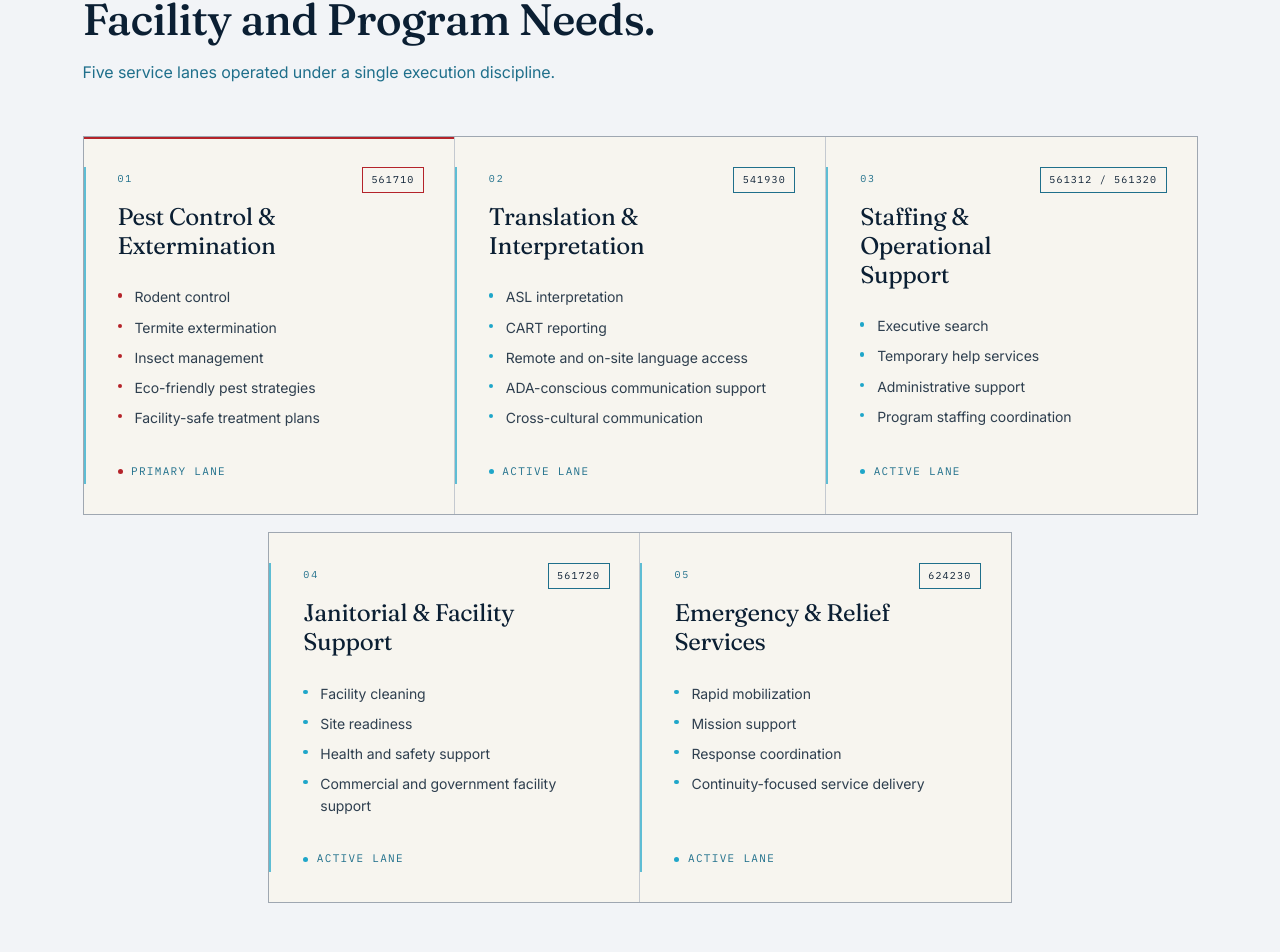
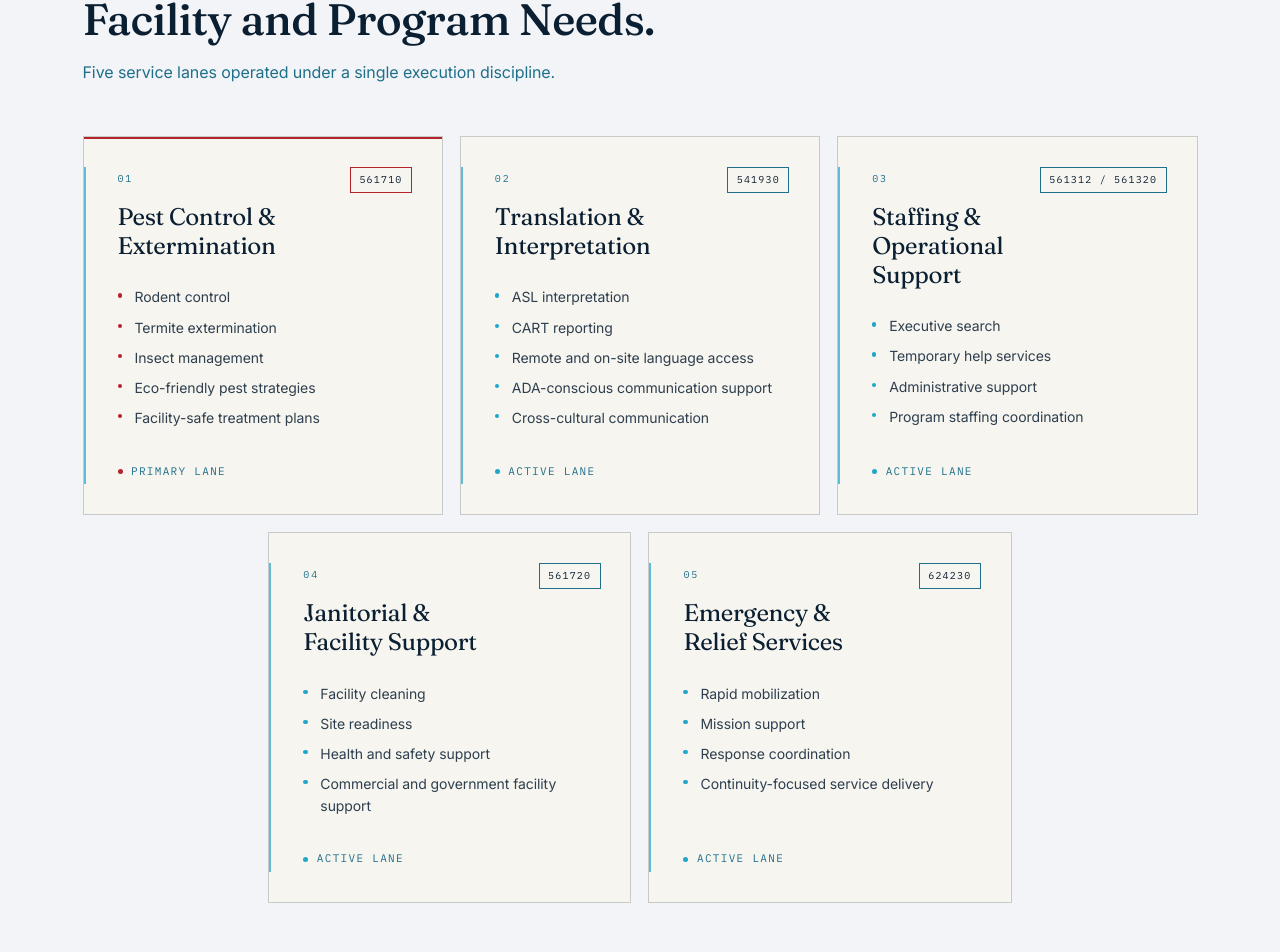
Before and after one commit to thekidd2227/govcon, a Next.js app in the folder sites/ariels-river-contracting-group/: page / in a window 1280 px wide. Shown: the part 1829-2781 px from the top of the page. Built offline with nearby package versions, Linux system fonts and the light colour scheme.

Commit message:
fix: remove empty grey capability grid cell

```diff
--- a/sites/ariels-river-contracting-group/app/sections/Capabilities.tsx
+++ b/sites/ariels-river-contracting-group/app/sections/Capabilities.tsx
@@ -16,12 +16,12 @@ export function Capabilities() {
           Five service lanes operated under a single execution discipline.
         </p>
         <div className="mt-12 flex flex-col gap-4">
-          <div className="grid gap-px bg-arcg-navy/20 border border-arcg-navy/20 lg:grid-cols-3">
+          <div className="grid gap-4 lg:grid-cols-3">
             {CAPABILITIES.slice(0, 3).map((cap) => (
               <Card key={cap.id} cap={cap} />
             ))}
           </div>
-          <div className="grid gap-px bg-arcg-navy/20 border border-arcg-navy/20 lg:grid-cols-2 lg:max-w-[66.667%] lg:mx-auto w-full">
+          <div className="grid gap-4 lg:grid-cols-2 lg:max-w-[66.667%] lg:mx-auto w-full">
             {CAPABILITIES.slice(3).map((cap) => (
               <Card key={cap.id} cap={cap} />
             ))}
@@ -34,7 +34,7 @@ export function Capabilities() {
 
 function Card({ cap }: { cap: (typeof CAPABILITIES)[number] }) {
   return (
-    <article className="relative bg-arcg-ivory p-7 lg:p-8 flex flex-col gap-4">
+    <article className="relative bg-arcg-ivory border border-arcg-navy/20 p-7 lg:p-8 flex flex-col gap-4">
       {cap.featured && (
         <span aria-hidden className="absolute inset-x-0 top-0 h-[2px] bg-arcg-red" />
       )}
```
